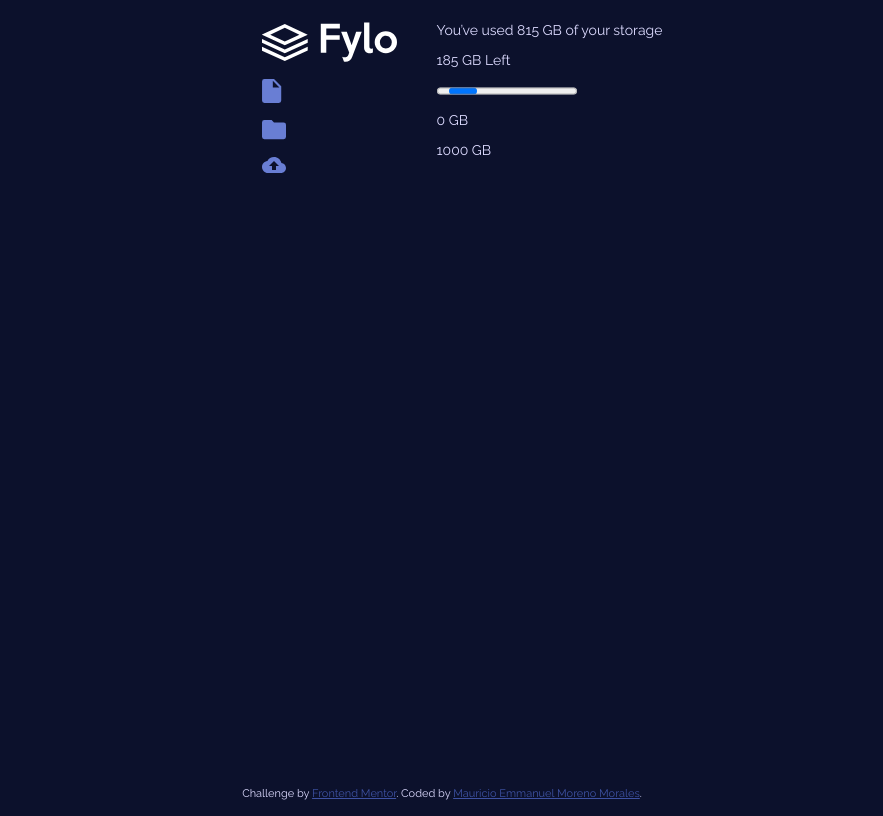
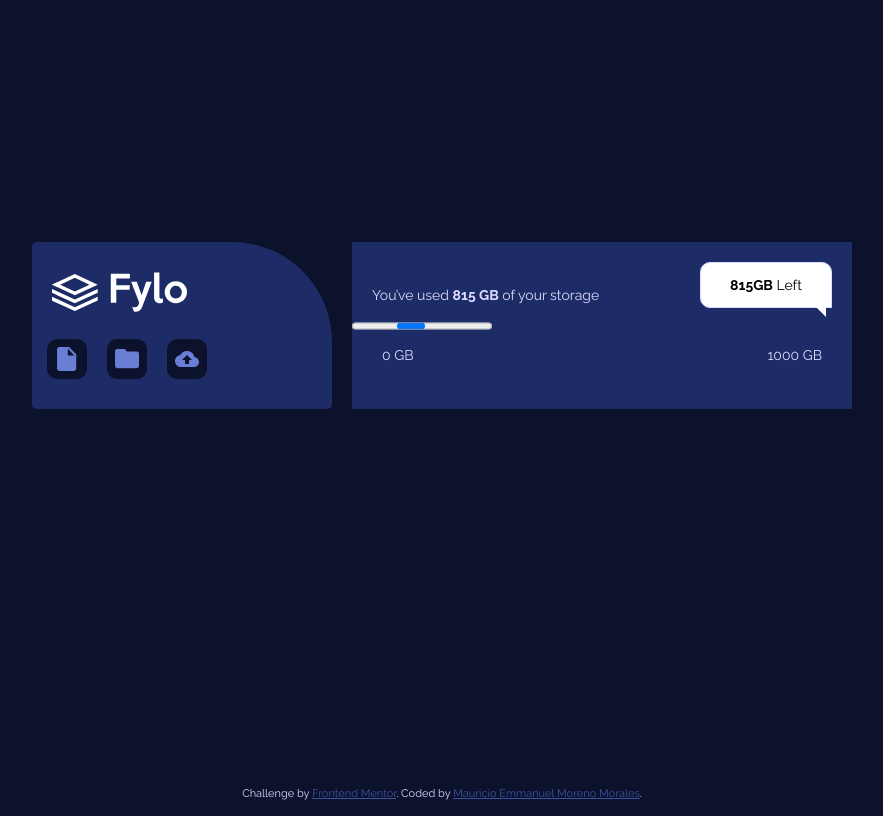
Before and after one commit to MauricioMorenoMorales/FrontendMentor1-Fylo-Data-Storage, a website: page index.html in a window 1280 px wide. Shown: the whole page, without its empty margins (198-1081 px from the left). Drawn offline with Linux system fonts and the light colour scheme.

Commit message:
Git ignore a Prepros.confg

```diff
--- a/index.html
+++ b/index.html
@@ -14,7 +14,7 @@
 <body>
   <main>
     <section class="menu">
-      <figure>
+      <figure class="logo">
         <img src="./images/logo.svg" alt="">
       </figure>
       <div class="lower-buttons">
@@ -30,12 +30,14 @@
       </div>
     </section>
     <section class="status">
+      <div class="status__bubble">
+        <p>
+          <b>815GB</b> Left
+        </p>
+      </div>
       <div class="status__upper">
         <p>
-          You’ve used 815 GB of your storage
-        </p>
-        <p>
-          185 GB Left
+          You’ve used <b>815 GB</b> of your storage
         </p>
       </div>
       <div class="status__bar">
--- a/sass/index.sass
+++ b/sass/index.sass
@@ -34,11 +34,73 @@ body
      display: flex
      justify-content: center
      align-items: center
-main
      height: 100vh
      margin: 0
+main
+     margin: 0
+     margin-top: -150px
      display: flex
-
+     .menu
+          margin-right: 20px
+          width: 300px
+          border-radius: 5px 100px 5px 5px
+          background-color: $dark-blue
+          .logo
+               margin-top: 30px
+               margin-left: 20px
+          .lower-buttons
+               display: flex
+               align-items: flex-start
+               margin-left: 5px
+               margin-bottom: 20px
+               figure
+                    background-color: $very-dark-blue
+                    height: 40px
+                    width: 40px
+                    border-radius: 10px
+                    margin: 10px
+                    display: flex
+                    align-items: center
+                    justify-content: center
+     .status
+          position: relative
+          background-color: $dark-blue
+          width: 500px
+          display: flex
+          flex-direction: column
+          justify-content: center
+          &__bubble
+               display: flex
+               justify-content: center
+               position: absolute
+               width: 130px
+               right: 20px
+               top: 20px
+               background-color: white
+               color: black
+               border: $pale-blue 1px solid
+               border-radius:10px 10px 0px 10px
+               &::after
+                    content: ''
+                    position: absolute
+                    bottom: 0
+                    left: 91%
+                    width: 0
+                    height: 0
+                    border: 12px solid transparent
+                    border-top-color: white
+                    border-bottom: 0
+                    border-right: 0
+                    margin-left: -5px
+                    margin-bottom: -10px
+          &__upper
+               display: flex
+               justify-content: flex-start
+               margin: 0 20px
+          &__lower
+               display: flex
+               justify-content: space-between
+               margin: 0 30px
 //*Footer
 .attribution
      position: absolute
```
Also changed, not shown: package.json (added, +22 -0 lines), css/index.css, 1 other file.
